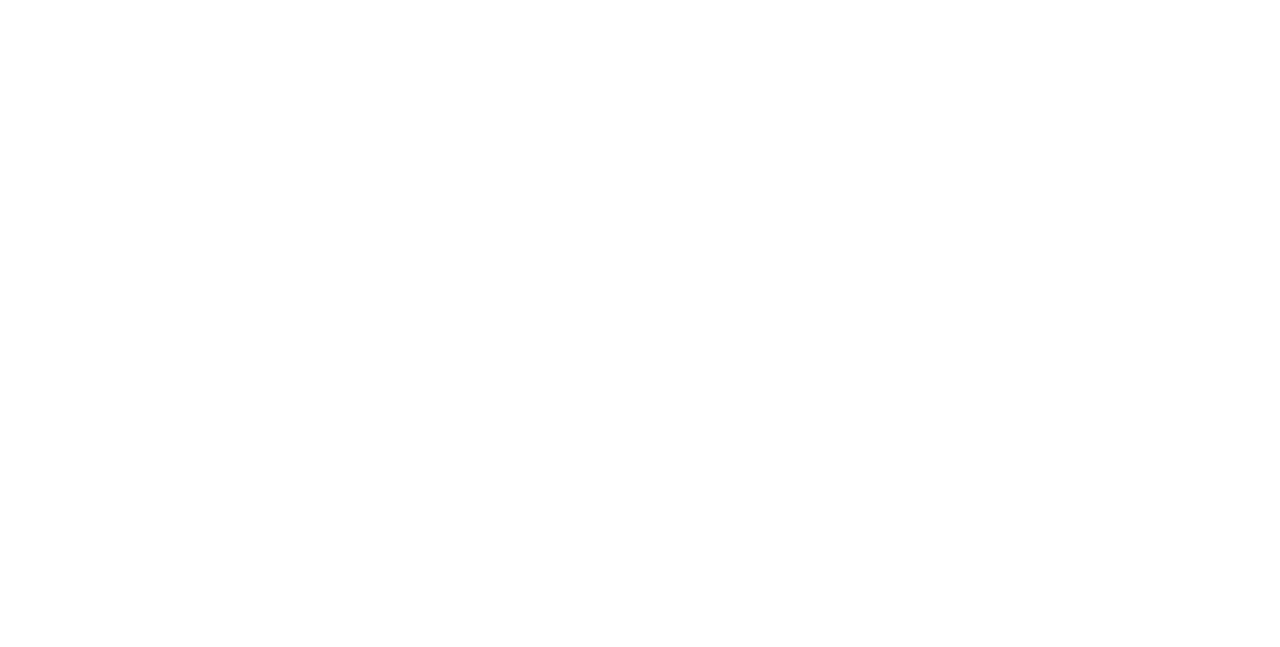
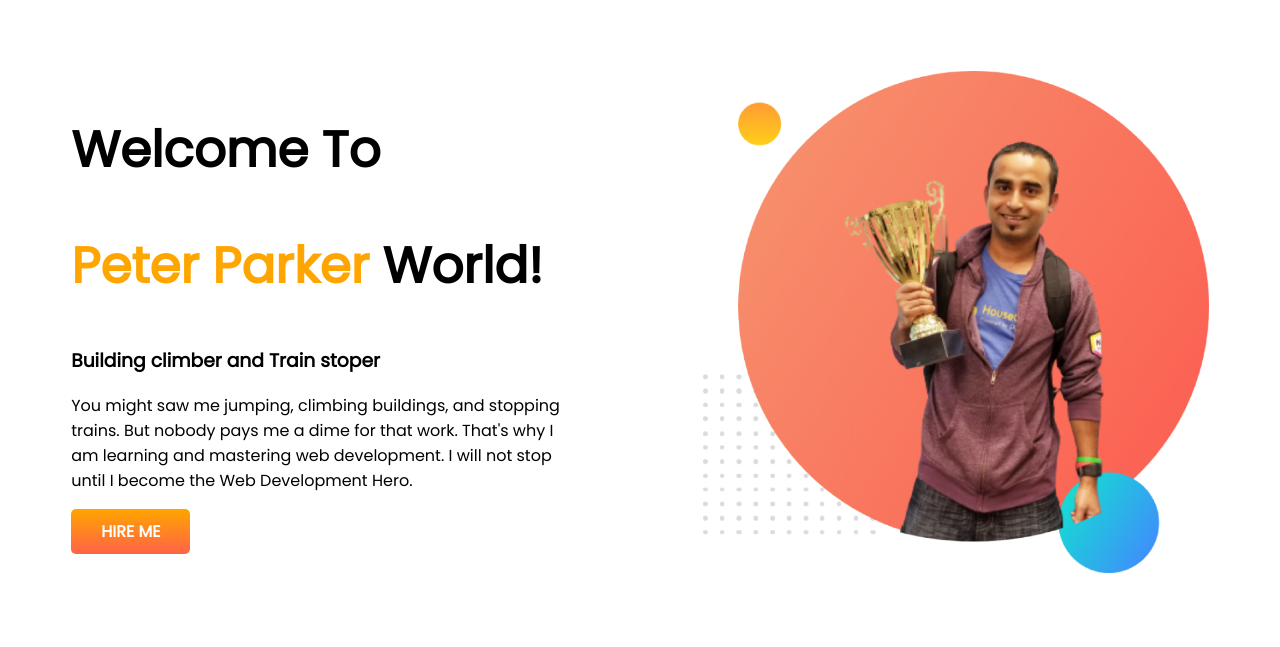
Before and after one commit to MannanDewan06/my-portfolio, a plain HTML site: page index.html in a window 1280 px wide. Drawn offline with Linux system fonts and the light colour scheme.

Commit message:
main section

```diff
--- a/index.html
+++ b/index.html
@@ -1,12 +1,35 @@
 <!DOCTYPE html>
 <html lang="en">
-<head>
-  <meta charset="UTF-8">
-  <meta http-equiv="X-UA-Compatible" content="IE=edge">
-  <meta name="viewport" content="width=device-width, initial-scale=1.0">
-  <title>My Portfolio</title>
-</head>
-<body>
-
-</body>
+  <head>
+    <meta charset="UTF-8" />
+    <meta http-equiv="X-UA-Compatible" content="IE=edge" />
+    <meta name="viewport" content="width=device-width, initial-scale=1.0" />
+    <link rel="preconnect" href="https://fonts.googleapis.com" />
+    <link rel="preconnect" href="https://fonts.gstatic.com" crossorigin />
+    <link
+      href="https://fonts.googleapis.com/css2?family=Poppins&display=swap"
+      rel="stylesheet"
+    />
+    <link rel="stylesheet" href="style.css" />
+    <title>My Portfolio</title>
+  </head>
+  <body>
+    <section>
+      <div class="firstsec">
+        <h1>Welcome To</h1>
+        <h1><span class="Name">Peter Parker</span> World!</h1>
+        <h3>Building climber and Train stoper</h3>
+        <p>
+          You might saw me jumping, climbing buildings, and stopping trains. But
+          nobody pays me a dime for that work. That's why I am learning and
+          mastering web development. I will not stop until I become the Web
+          Development Hero.
+        </p>
+        <a href="http://youtube.com" id="hire" target=_blank>HIRE ME</a>
+      </div>
+      <div class="firstsec">
+        <img src="/images/my-bg.png" alt="little Peter" />
+      </div>
+    </section>
+  </body>
 </html>
--- a/style.css
+++ b/style.css
@@ -0,0 +1,28 @@
+body {
+  font-family: 'Poppins', sans-serif;
+}
+h1 {
+  font-size: 50px;
+}
+.Name {
+    color: orange;
+}
+.firstsec {
+  width: 50%;
+  padding: 5%;
+}
+.firstsec img {
+  width: 100%;
+}
+section {
+  display: flex;
+}
+#hire {
+  text-decoration: none;
+  display: inline-block;
+  padding: 10px 30px;
+  font-weight: 700;
+  background-image:linear-gradient(orange, tomato) ;
+  color: white;
+  border-radius: 5px;
+}
```
Also changed, not shown: images/dream-bg.png (added), images/exp-bg.png (added), images/jhankar.png (added), images/jhankar2.png (added), images/my-bg.png (added), images/my-bg2.png (added), images/top-banner.png (added), showOff/trophy-removebg-preview.png (added), 7 other files.
